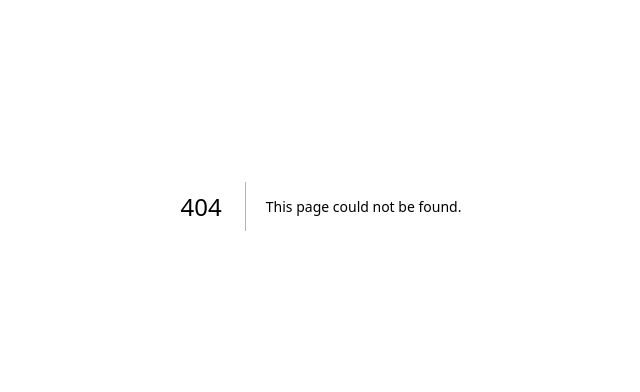
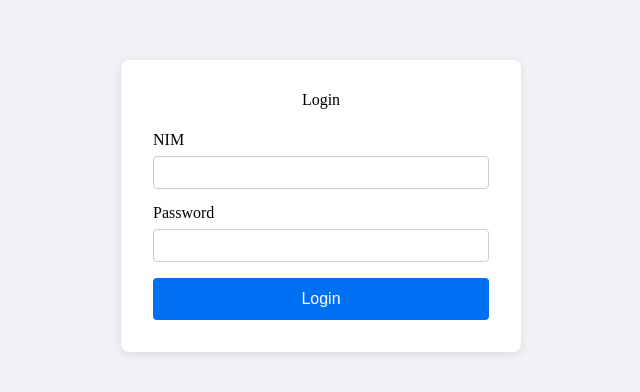
Before and after one commit to aryaravapradana/UAS-Front-End-Kelompok-9, a Next.js app in the folder frontend/: page /login in a window 1280 px wide. Before the commit this address had no page. Shown: the part 194-586 px from the top of the page, without its empty margins (319-959 px from the left). Built offline with nearby package versions, Linux system fonts and the light colour scheme.

Commit message:
login page

```diff
--- /dev/null
+++ b/frontend/app/login/login.module.css
@@ -0,0 +1,58 @@
+
+.container {
+  display: flex;
+  justify-content: center;
+  align-items: center;
+  height: 100vh;
+  background-color: #f0f2f5;
+}
+
+.form {
+  background: white;
+  padding: 2rem;
+  border-radius: 8px;
+  box-shadow: 0 2px 10px rgba(0, 0, 0, 0.1);
+  width: 100%;
+  max-width: 400px;
+}
+
+.title {
+  text-align: center;
+  margin-bottom: 1.5rem;
+}
+
+.error {
+  color: red;
+  margin-bottom: 1rem;
+}
+
+.inputGroup {
+  margin-bottom: 1rem;
+}
+
+.inputGroup label {
+  display: block;
+  margin-bottom: 0.5rem;
+}
+
+.inputGroup input {
+  width: 100%;
+  padding: 0.5rem;
+  border: 1px solid #ccc;
+  border-radius: 4px;
+}
+
+.button {
+  width: 100%;
+  padding: 0.75rem;
+  background-color: #0070f3;
+  color: white;
+  border: none;
+  border-radius: 4px;
+  cursor: pointer;
+  font-size: 1rem;
+}
+
+.button:hover {
+  background-color: #005bb5;
+}
--- /dev/null
+++ b/frontend/app/login/page.js
@@ -0,0 +1,76 @@
+
+'use client';
+
+import { useState } from 'react';
+import { useRouter } from 'next/navigation';
+import styles from './login.module.css';
+
+export default function LoginPage() {
+  const [nim, setNim] = useState('');
+  const [password, setPassword] = useState('');
+  const [error, setError] = useState('');
+  const router = useRouter();
+
+  const handleSubmit = async (e) => {
+    e.preventDefault();
+    setError('');
+
+    if (!nim || !password) {
+      setError('NIM and password are required');
+      return;
+    }
+
+    try {
+      const res = await fetch('http://localhost:3001/api/auth/login', {
+        method: 'POST',
+        headers: {
+          'Content-Type': 'application/json',
+        },
+        body: JSON.stringify({ nim, password }),
+      });
+
+      if (res.ok) {
+        const data = await res.json();
+        // Assuming the backend returns a token
+        localStorage.setItem('token', data.token);
+        router.push('/'); // Redirect to home page after successful login
+      } else {
+        const errorData = await res.json();
+        setError(errorData.message || 'Login failed');
+      }
+    } catch (error) {
+      setError('An error occurred. Please try again.');
+      console.error('Login error:', error);
+    }
+  };
+
+  return (
+    <div className={styles.container}>
+      <form className={styles.form} onSubmit={handleSubmit}>
+        <h1 className={styles.title}>Login</h1>
+        {error && <p className={styles.error}>{error}</p>}
+        <div className={styles.inputGroup}>
+          <label htmlFor="nim">NIM</label>
+          <input
+            type="text"
+            id="nim"
+            value={nim}
+            onChange={(e) => setNim(e.target.value)}
+            required
+          />
+        </div>
+        <div className={styles.inputGroup}>
+          <label htmlFor="password">Password</label>
+          <input
+            type="password"
+            id="password"
+            value={password}
+            onChange={(e) => setPassword(e.target.value)}
+            required
+          />
+        </div>
+        <button type="submit" className={styles.button}>Login</button>
+      </form>
+    </div>
+  );
+}
--- a/frontend/app/page.js
+++ b/frontend/app/page.js
@@ -1,5 +1,6 @@
 
 import styles from "./page.module.css";
+import LoginButton from "./components/LoginButton";
 
 export default function Home() {
   return (
@@ -17,7 +18,7 @@ export default function Home() {
         <div className={styles.rectangle}></div>
         <div className={styles["rectangle-2"]}></div>
         <div className={styles["text-wrapper-6"]}>Get Started</div>
-        <div className={styles["text-wrapper-7"]}>Log In</div>
+        <LoginButton />
         <div className={styles["text-wrapper-8"]}>Explore Now</div>
         <p className={styles.p}>The official platform for sharing insights, learning and growing in the world of technology</p>
         <div className={styles.group}>
```
Also changed, not shown: frontend/app/components/LoginButton.js (added, +13 -0 lines), 1 other file (tests, documents, lock files or other folders).
